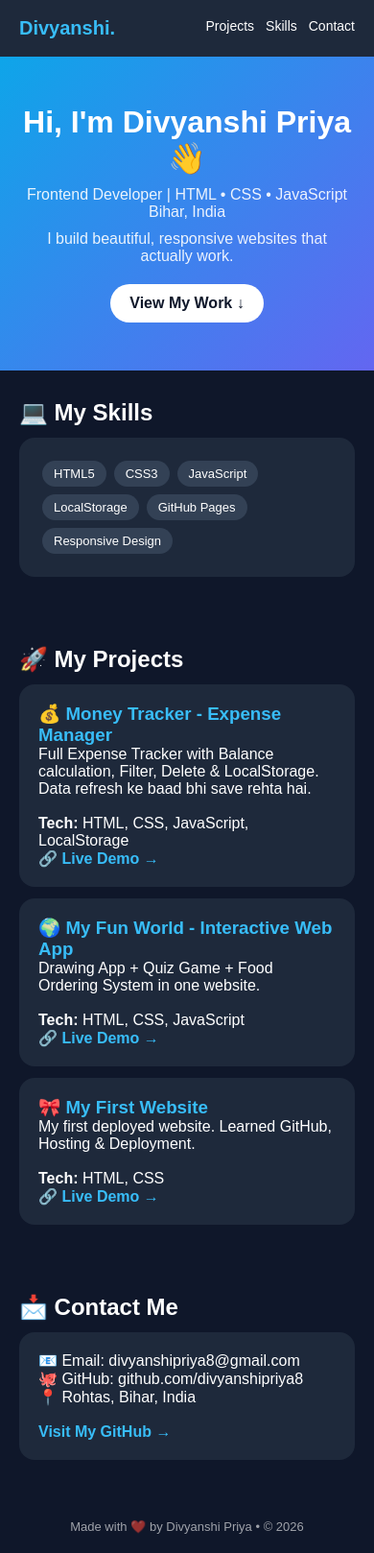
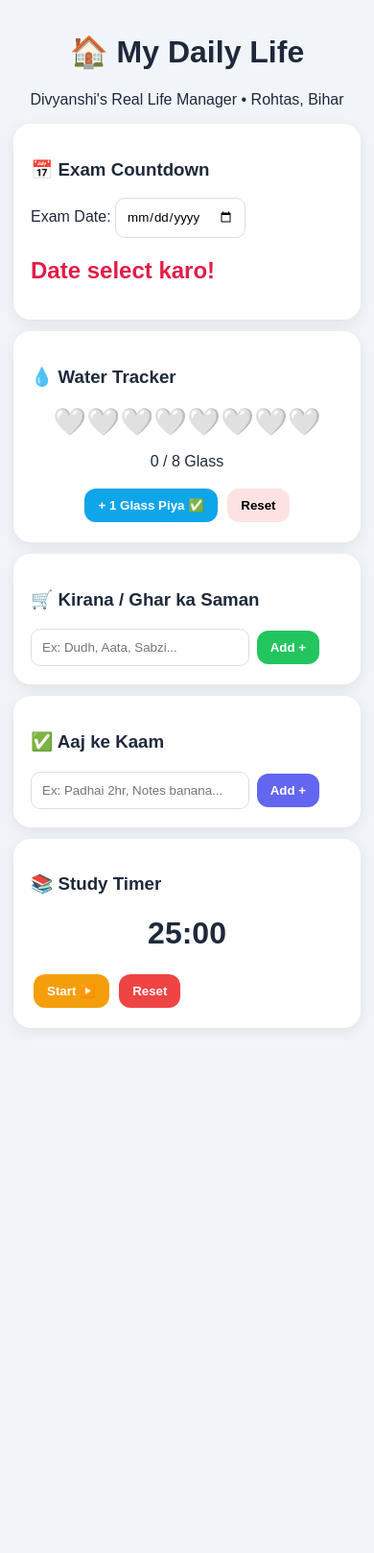
Before and after one commit to divyanshipriya8/daily-life-app, a plain HTML site: page index.html in a window 390 px wide. Shown: the whole page at 96% size. After the commit the page ends 1097 px from the top, so only its background shows below. Drawn offline with Linux system fonts and the light colour scheme.

Commit message:
Update index.html

```diff
--- a/index.html
+++ b/index.html
@@ -2,40 +2,90 @@
 <html>
 <head>
 <meta name="viewport" content="width=device-width, initial-scale=1">
-<title>Divyanshi Priya | Frontend Developer</title>
+<title>Daily Life - Divyanshi</title>
 <style>
-*{margin:0;padding:0;box-sizing:border-box;font-family:Arial}
-body{background:#0f172a;color:white}
-nav{display:flex;justify-content:space-between;padding:18px 20px;background:#1e293b;position:sticky;top:0}
-nav b{font-size:20px;color:#38bdf8}
-nav a{color:white;text-decoration:none;margin-left:12px;font-size:14px}
-.hero{padding:50px 20px;text-align:center;background:linear-gradient(135deg,#0ea5e9,#6366f1)}
-.hero h1{font-size:32px}
-.hero p{margin:10px 0;opacity:0.9}
-.btn{background:white;color:#0f172a;padding:11px 20px;border-radius:25px;display:inline-block;text-decoration:none;font-weight:bold;margin-top:10px}
-.section{padding:30px 20px;max-width:700px;margin:auto}
-.card{background:#1e293b;padding:20px;border-radius:16px;margin:12px 0}
-.card h3{color:#38bdf8}
-.tag{background:#334155;padding:6px 12px;border-radius:20px;display:inline-block;margin:4px;font-size:13px}
-.card a{color:#38bdf8;text-decoration:none;font-weight:bold}
-footer{text-align:center;padding:20px;opacity:0.6;font-size:13px}
+*{box-sizing:border-box;font-family:Arial}
+body{margin:0;background:#f1f5f9;padding:14px;color:#1e293b}
+h1{text-align:center}
+.card{background:white;padding:18px;border-radius:18px;max-width:520px;margin:12px auto;box-shadow:0 4px 15px rgba(0,0,0,0.08)}
+button{border:none;padding:10px 14px;border-radius:12px;font-weight:bold;margin:3px;cursor:pointer}
+input{padding:11px;border-radius:10px;border:1px solid #ddd;width:70%}
+.item{display:flex;justify-content:space-between;background:#f8fafc;padding:11px;border-radius:12px;margin:6px 0;align-items:center}
+.done{text-decoration:line-through;opacity:0.5}
 </style>
 </head>
 <body>
-<nav><b>Divyanshi.</b><div><a href="#projects">Projects</a><a href="#skills">Skills</a><a href="#contact">Contact</a></div></nav>
-<div class="hero">
-<h1>Hi, I'm Divyanshi Priya 👋</h1>
-<p>Frontend Developer | HTML • CSS • JavaScript<br>Bihar, India</p>
-<p>I build beautiful, responsive websites that actually work.</p>
-<a class="btn" href="#projects">View My Work ↓</a>
+<h1>🏠 My Daily Life</h1>
+<p style="text-align:center">Divyanshi's Real Life Manager • Rohtas, Bihar</p>
+
+<div class="card">
+<h3>📅 Exam Countdown</h3>
+<p>Exam Date: <input type="date" id="examDate" onchange="saveExam()" style="width:auto"></p>
+<h2 id="countdown" style="color:#e11d48">Date select karo!</h2>
+<p id="motivation"></p>
 </div>
-<div class="section" id="skills"><h2>💻 My Skills</h2><div class="card"><span class="tag">HTML5</span><span class="tag">CSS3</span><span class="tag">JavaScript</span><span class="tag">LocalStorage</span><span class="tag">GitHub Pages</span><span class="tag">Responsive Design</span></div></div>
-<div class="section" id="projects"><h2>🚀 My Projects</h2>
-<div class="card"><h3>💰 Money Tracker - Expense Manager</h3><p>Full Expense Tracker with Balance calculation, Filter, Delete & LocalStorage. Data refresh ke baad bhi save rehta hai.</p><p><br><b>Tech:</b> HTML, CSS, JavaScript, LocalStorage</p><a href="https://divyanshipriya8.github.io/-expense-tracker/" target="_blank">🔗 Live Demo →</a></div>
-<div class="card"><h3>🌍 My Fun World - Interactive Web App</h3><p>Drawing App + Quiz Game + Food Ordering System in one website.</p><p><br><b>Tech:</b> HTML, CSS, JavaScript</p><a href="https://divyanshipriya8.github.io/my-fun-world/" target="_blank">🔗 Live Demo →</a></div>
-<div class="card"><h3>🎀 My First Website</h3><p>My first deployed website. Learned GitHub, Hosting & Deployment.</p><p><br><b>Tech:</b> HTML, CSS</p><a href="https://divyanshipriya8.github.io/my-first-website/" target="_blank">🔗 Live Demo →</a></div>
+
+<div class="card">
+<h3>💧 Water Tracker</h3>
+<div style="text-align:center"><span style="font-size:28px" id="glasses">🤍🤍🤍🤍🤍🤍🤍🤍</span><p id="waterTxt">0 / 8 Glass</p>
+<button style="background:#0ea5e9;color:white" onclick="addWater()">+ 1 Glass Piya ✅</button>
+<button style="background:#fee2e2" onclick="resetWater()">Reset</button></div>
 </div>
-<div class="section" id="contact"><h2>📩 Contact Me</h2><div class="card"><p>📧 Email: divyanshipriya8@gmail.com</p><p>🐙 GitHub: github.com/divyanshipriya8</p><p>📍 Rohtas, Bihar, India</p><br><a href="https://github.com/divyanshipriya8" target="_blank">Visit My GitHub →</a></div></div>
-<footer>Made with ❤️ by Divyanshi Priya • © 2026</footer>
+
+<div class="card">
+<h3>🛒 Kirana / Ghar ka Saman</h3>
+<input id="kiranaInp" placeholder="Ex: Dudh, Aata, Sabzi...">
+<button style="background:#22c55e;color:white" onclick="addKirana()">Add +</button>
+<div id="kiranaList"></div>
+</div>
+
+<div class="card">
+<h3>✅ Aaj ke Kaam</h3>
+<input id="todoInp" placeholder="Ex: Padhai 2hr, Notes banana...">
+<button style="background:#6366f1;color:white" onclick="addTodo()">Add +</button>
+<div id="todoList"></div>
+</div>
+
+<div class="card">
+<h3>📚 Study Timer</h3>
+<h1 id="timer">25:00</h1>
+<button style="background:#f59e0b;color:white" onclick="startTimer()">Start ▶️</button>
+<button style="background:#ef4444;color:white" onclick="resetTimer()">Reset</button>
+</div>
+
+<script>
+let savedDate=localStorage.getItem('examDate')||'';
+if(savedDate) document.getElementById('examDate').value=savedDate;
+function saveExam(){localStorage.setItem('examDate',document.getElementById('examDate').value); updateCount();}
+function updateCount(){
+let d=document.getElementById('examDate').value; if(!d) return;
+let diff=Math.ceil((new Date(d)-new Date())/(1000*60*60*24));
+document.getElementById('countdown').innerText= diff>0 ? diff+' Din Baaki Hain!' : diff==0 ? 'Aaj Exam Hai! All The Best! 🍀' : 'Exam Ho Gaya!';
+document.getElementById('motivation').innerText= diff>0 ? 'Roz thoda-thoda padh lo 💪' : '';
+}
+updateCount();
+let water=parseInt(localStorage.getItem('water')||'0');
+function renderWater(){let g=''; for(let i=0;i<8;i++) g+= i<water?'💧':'🤍'; document.getElementById('glasses').innerText=g; document.getElementById('waterTxt').innerText=water+' / 8 Glass '+(water>=8?' - Ho gaya! 🎉':'');}
+function addWater(){ if(water<8){water++; localStorage.setItem('water',water); renderWater();} else alert('Ho gaya! 🎉');}
+function resetWater(){water=0; localStorage.setItem('water',water); renderWater();}
+renderWater();
+let kirana=JSON.parse(localStorage.getItem('kirana')||'[]');
+function addKirana(){let v=document.getElementById('kiranaInp').value; if(!v) return; kirana.push({t:v,done:false}); localStorage.setItem('kirana',JSON.stringify(kirana)); document.getElementById('kiranaInp').value=''; renderKirana();}
+function toggleKirana(i){kirana[i].done=!kirana[i].done; localStorage.setItem('kirana',JSON.stringify(kirana)); renderKirana();}
+function delKirana(i){kirana.splice(i,1); localStorage.setItem('kirana',JSON.stringify(kirana)); renderKirana();}
+function renderKirana(){let l=document.getElementById('kiranaList'); l.innerHTML=''; kirana.forEach((x,i)=>{l.innerHTML+=`<div class="item"><span class="${x.done?'done':''}" onclick="toggleKirana(${i})">${x.done?'✅':'⬜'} ${x.t}</span><button onclick="delKirana(${i})">❌</button></div>`});}
+renderKirana();
+let todos=JSON.parse(localStorage.getItem('todos')||'[]');
+function addTodo(){let v=document.getElementById('todoInp').value; if(!v) return; todos.push({t:v,done:false}); localStorage.setItem('todos',JSON.stringify(todos)); document.getElementById('todoInp').value=''; renderTodo();}
+function toggleTodo(i){todos[i].done=!todos[i].done; localStorage.setItem('todos',JSON.stringify(todos)); renderTodo();}
+function delTodo(i){todos.splice(i,1); localStorage.setItem('todos',JSON.stringify(todos)); renderTodo();}
+function renderTodo(){let l=document.getElementById('todoList'); l.innerHTML=''; todos.forEach((x,i)=>{l.innerHTML+=`<div class="item"><span class="${x.done?'done':''}" onclick="toggleTodo(${i})">${x.done?'✅':'⬜'} ${x.t}</span><button onclick="delTodo(${i})">❌</button></div>`});}
+renderTodo();
+let secs=25*60, timerInt=null;
+function renderTimer(){let m=Math.floor(secs/60), s=secs%60; document.getElementById('timer').innerText=(m<10?'0'+m:m)+':'+(s<10?'0'+s:s);}
+function startTimer(){ if(timerInt) return; timerInt=setInterval(()=>{secs--; renderTimer(); if(secs<=0){clearInterval(timerInt); timerInt=null; alert('25 min ho gaya! Break lo 🎉'); secs=25*60; renderTimer();}},1000);}
+function resetTimer(){clearInterval(timerInt); timerInt=null; secs=25*60; renderTimer();}
+renderTimer();
+</script>
 </body>
 </html>
```
